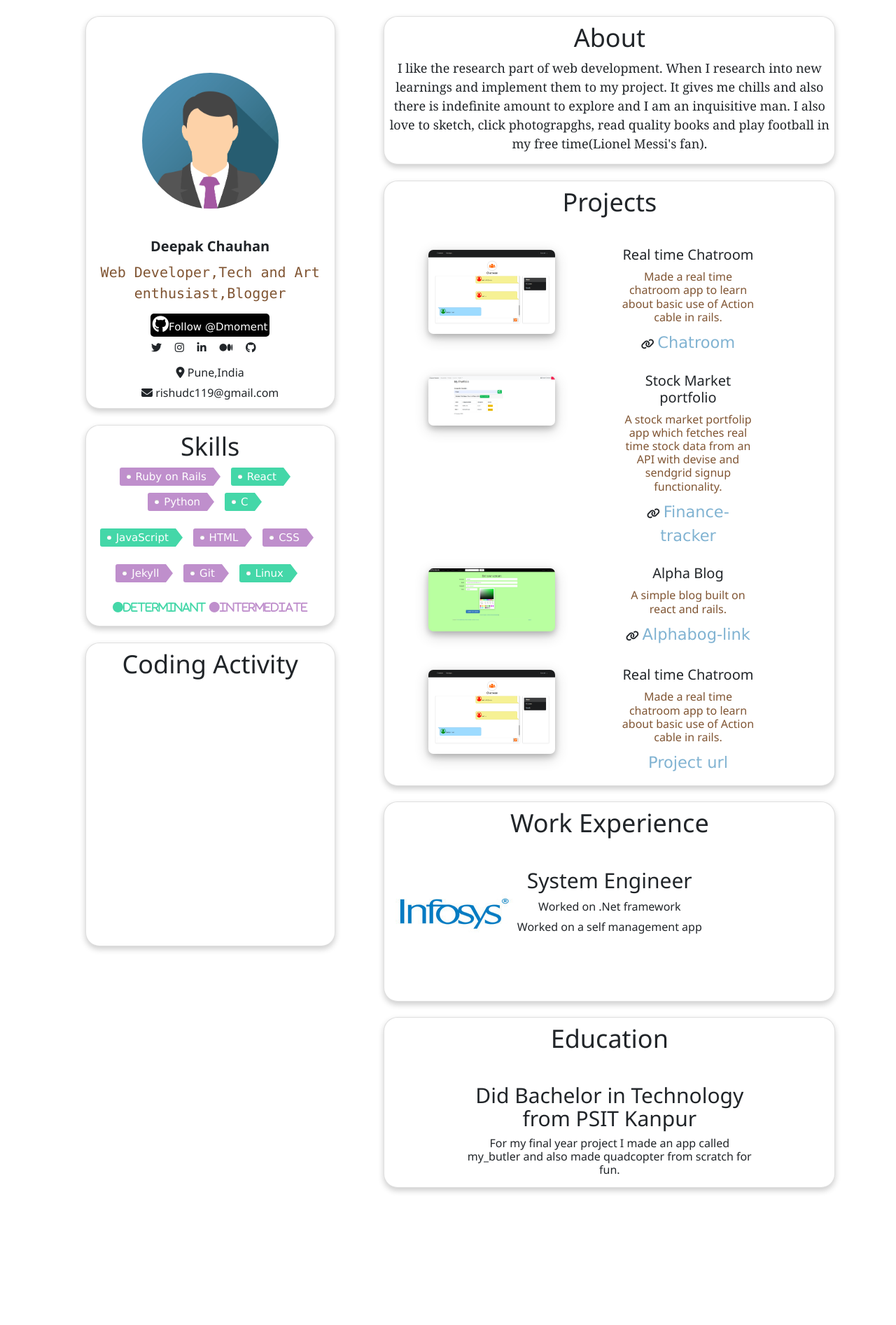
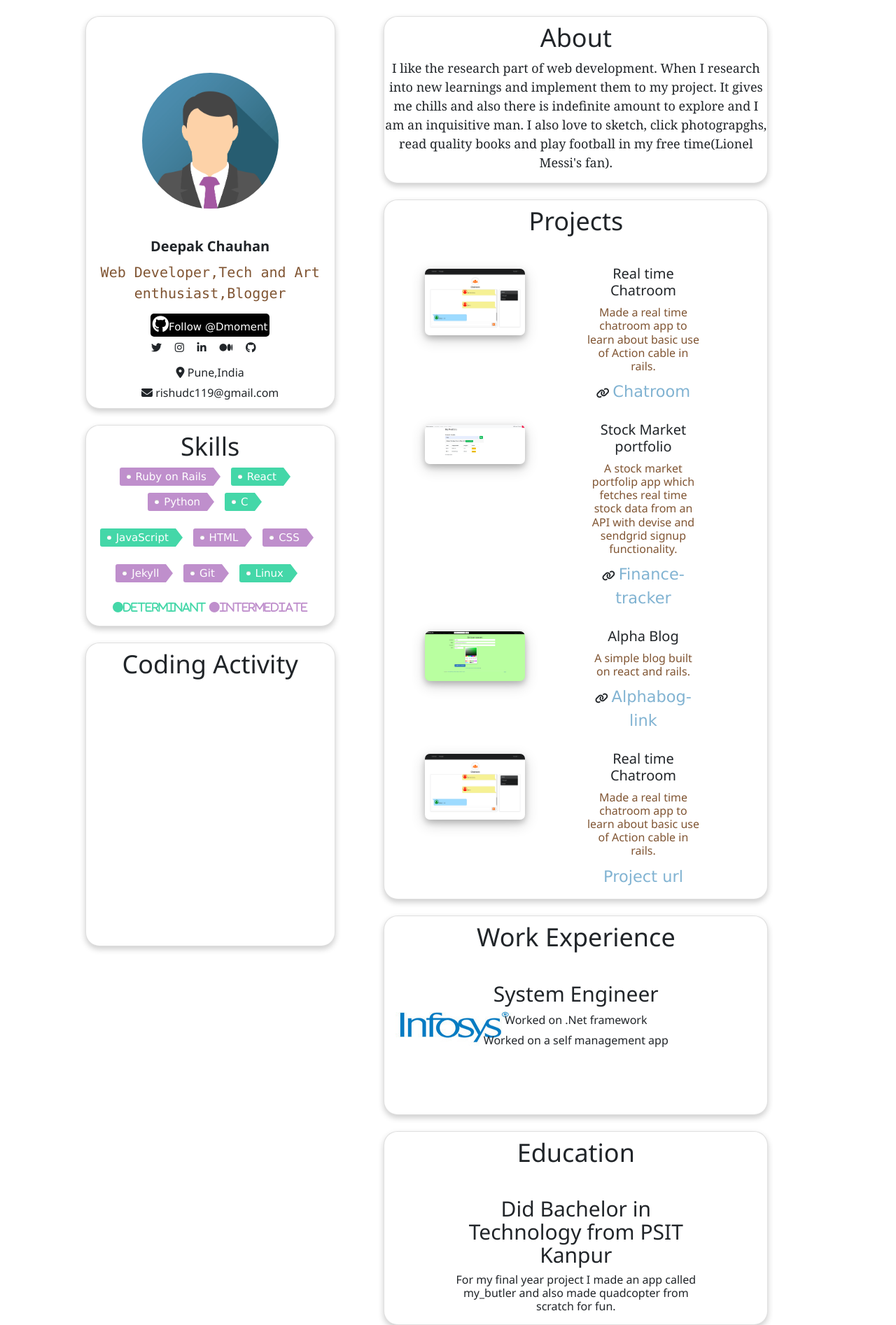
Before and after one commit to Dmoment/Resume, a Jekyll site: the page built from index.markdown, in a window 1280 px wide. Shown: the whole page at 70% size. Built offline with Jekyll 4.4.1, drawn with Linux system fonts in a browser that asks for light colours; nearby versions of some CDN libraries; a style sheet for code colours, icons or effects is not loaded; grey boxes are pictures that could not be loaded.

Commit message:
fixing layout

```diff
--- a/_layouts/about-me.html
+++ b/_layouts/about-me.html
@@ -80,10 +80,10 @@
 
               {%- include coding_activity.html -%}
             </div>
-
+            <br/>
         </div>
 
-        <div class="col-lg-7">
+        <div class="col-lg-6">
 
           <div class="card">
             <h1 class="card-title">About</h1>
```
